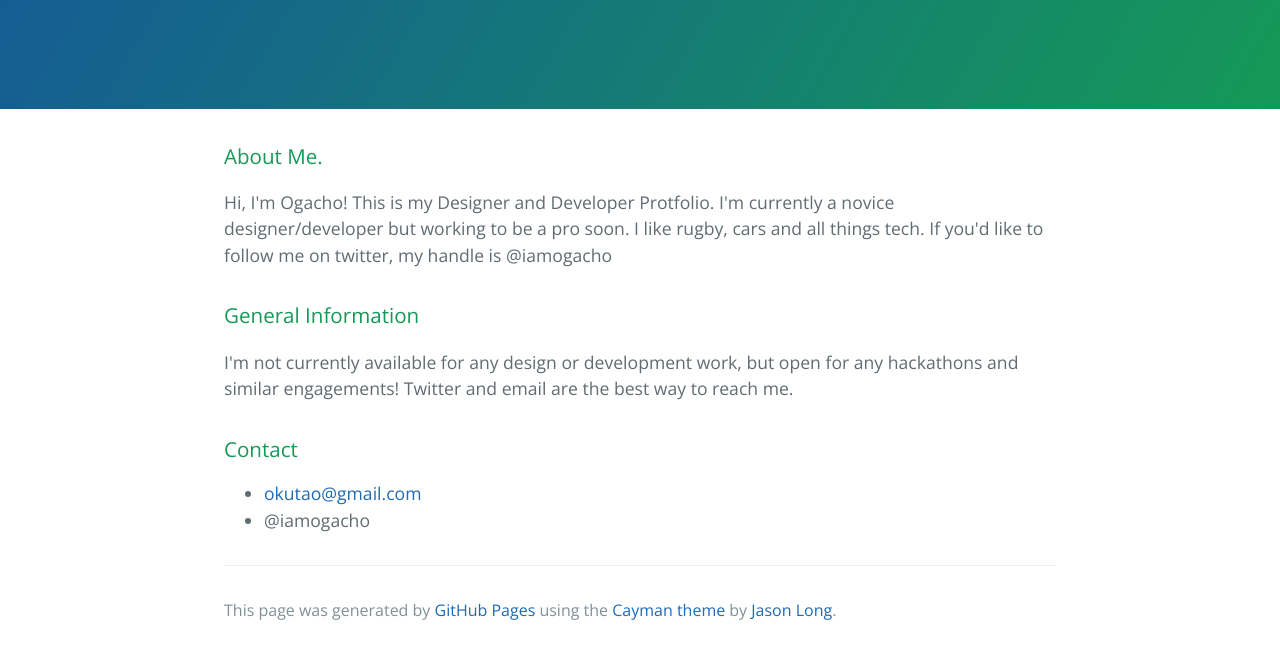
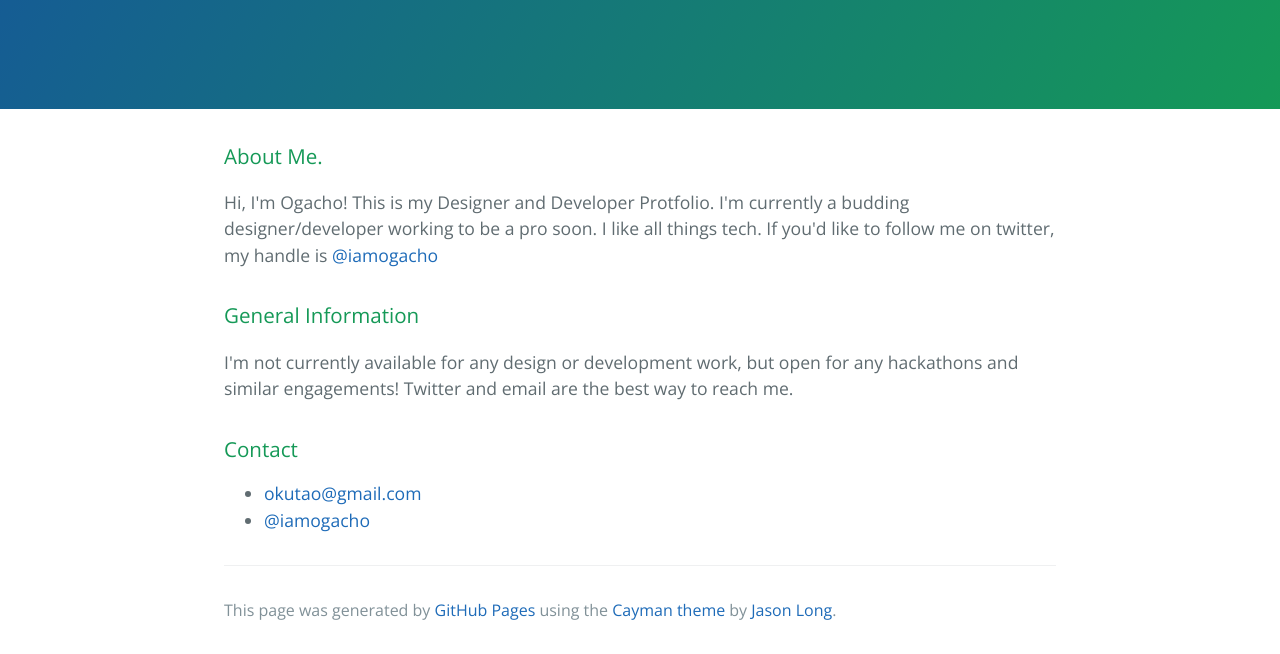
Before and after one commit to ogacho/ogacho.github.io, a plain HTML site: page index.html in a window 1280 px wide. Shown: the part 208-862 px from the top of the page. Drawn offline with nearby package versions, Linux system fonts and the light colour scheme.

Commit message:
Update index.html
Add twitter handle code on anchor element

```diff
--- a/index.html
+++ b/index.html
@@ -19,8 +19,8 @@
       <h3>
 <a id="about-me" class="anchor" href="#about-me" aria-hidden="true"><span aria-hidden="true" class="octicon octicon-link"></span></a>About Me.</h3>
 
-<p>Hi, I'm Ogacho! This is my Designer and Developer Protfolio. I'm currently a novice designer/developer but working to be a pro soon. I like rugby, cars and all things tech.
-If you'd like to follow me on twitter, my handle is @iamogacho </p>
+<p>Hi, I'm Ogacho! This is my Designer and Developer Protfolio. I'm currently a budding designer/developer working to be a pro soon. I like all things tech.
+If you'd like to follow me on twitter, my handle is <a href="http://twitter.com/intent/tweet?screen_name=iamogacho">@iamogacho</a></p>
 
 <h3>
 <a id="general-information" class="anchor" href="#general-information" aria-hidden="true"><span aria-hidden="true" class="octicon octicon-link"></span></a>General Information</h3>
@@ -34,7 +34,7 @@ Twitter and email are the best way to reach me.</p>
 <ul>
 <li>
 <a href="mailto:okutao@gmail.com">okutao@gmail.com</a> </li>
-<li>@iamogacho</li>
+<li><a href="http://twitter.com/intent/tweet?screen_name=iamogacho">@iamogacho</a></li>
 </ul>
 
       <footer class="site-footer">
```
